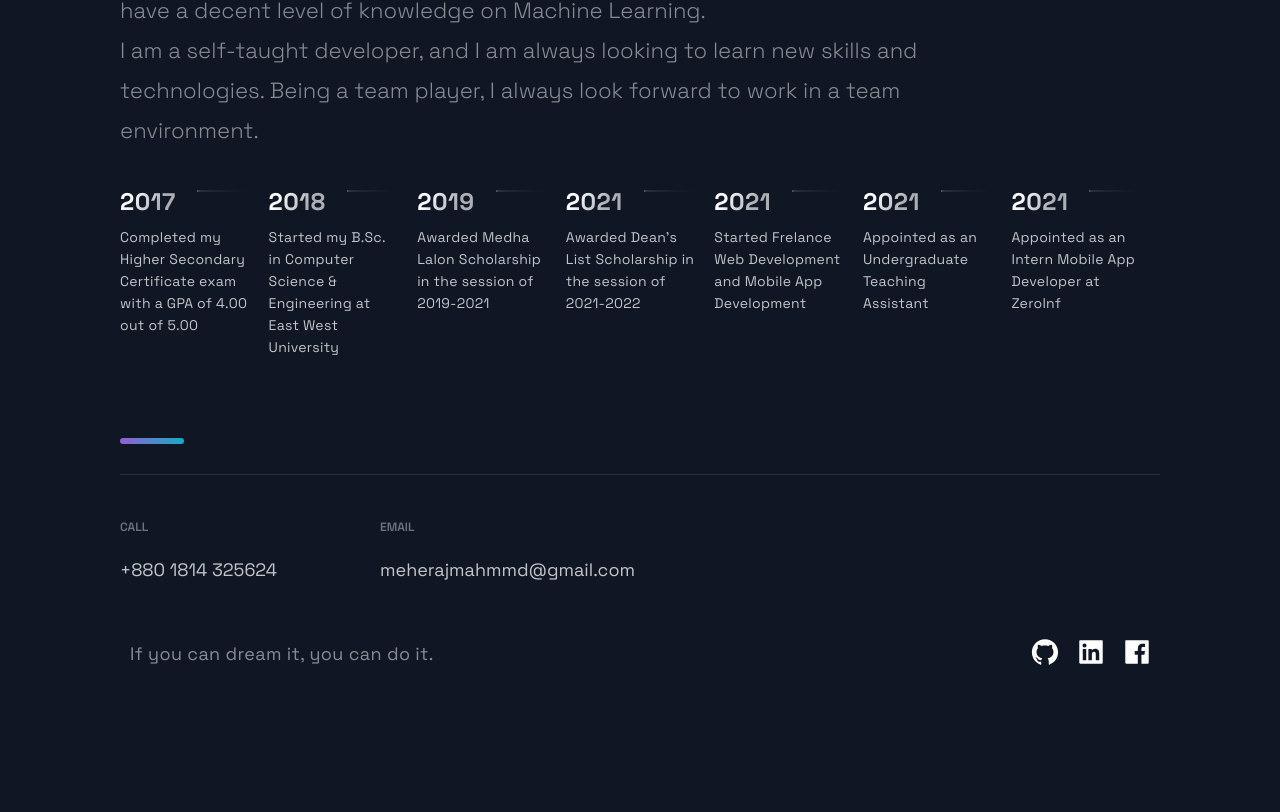
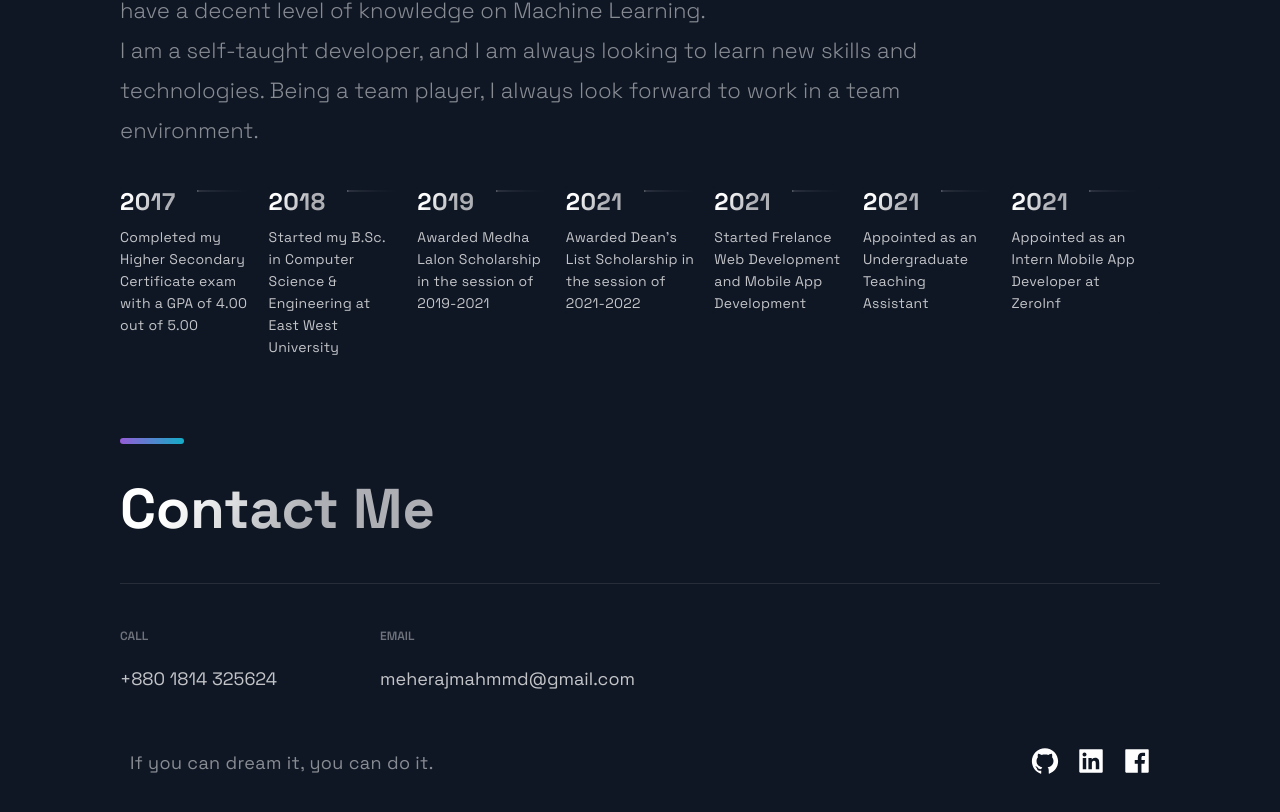
Before and after one commit to MeherajUlMahmmud/Portfolio, a Next.js app: page / in a window 1280 px wide. Shown: the part 3768-4580 px from the top of the page. Before the commit the page ends 4498 px from the top, so only its background shows below. Built offline with nearby package versions, Linux system fonts and the light colour scheme.

Commit message:
Update TimeLine.js

```diff
--- a/src/components/TimeLine/TimeLine.js
+++ b/src/components/TimeLine/TimeLine.js
@@ -75,9 +75,9 @@ const Timeline = () => {
         <br />
         I have a background in both front-end and back-end development, and I
         have a decent level of knowledge on Machine Learning.
-        <br />I am a self-taught developer, and I am always looking to learn new skills
-        and technologies. Being a team player, I always look forward to work in
-        a team environment.
+        <br />I am a self-taught developer, and I am always looking to learn new
+        skills and technologies. Being a team player, I always look forward to
+        work in a team environment.
       </SectionText>
       <CarouselContainer ref={carouselRef} onScroll={handleScroll}>
         <>
@@ -149,6 +149,9 @@ const Timeline = () => {
         })}
       </CarouselButtons>
       <SectionDivider />
+      <br />
+      <br />
+      <SectionTitle>Contact Me</SectionTitle>
     </Section>
   );
 };
```
